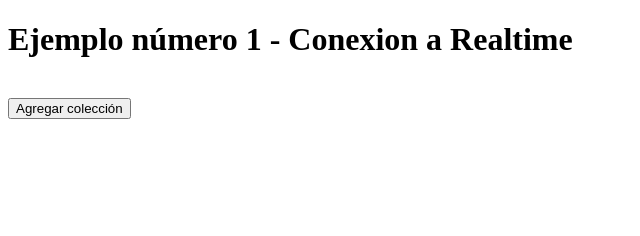
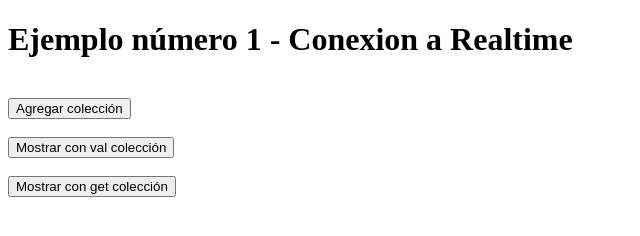
Before and after one commit to arturobl00/unidad3firebase, a plain HTML site: page index.html in a window 1280 px wide. Shown: the whole page, without its empty margins (0-640 px from the left). Drawn offline with Linux system fonts and the light colour scheme; no server answers.

Commit message:
Actualizacion

```diff
--- a/app.js
+++ b/app.js
@@ -17,17 +17,37 @@
   // Variable para comunuicarme con mi html
   var app = document.getElementById('app');
 
+  // ejemplo de innerHTML app.innerHTML = '<p>Hola que hay</p>';
+
   // Consumir datos de Realtime
+
   /*var coleccion = firebase.database().ref().child('mensaje');
   coleccion.on('value', (snaphot) => {
       console.log(snaphot.val())
   });*/
 
-  var coleccion = basedatos.ref().child('saludo');
-  coleccion.on('value', (snapshot) => {
-    console.log(snapshot.val());
-    app.innerText = snapshot.val();
-  });
+  function readval(){
+    var coleccion = basedatos.ref().child('users/username/');
+      coleccion.on('value', (snapshot) => {
+      console.log(snapshot.val());
+      app.innerText = 'Resultado de coleccion users/username: ' + snapshot.val();
+    });
+  }
+
+  function readget(){
+      basedatos.ref('users').child('username').get().then(function(snapshot) {
+      if (snapshot.exists()) {
+        console.log(snapshot.val());
+        app.innerText = 'Resultado de coleccion users/username: ' + snapshot.val();
+      }
+      else {
+        console.log("No data available");
+        app.innerText = 'No data available';
+      }
+    }).catch(function(error) {
+      console.error(error);
+    });
+  }
 
 
   //Agregar colección a base de datos
@@ -36,4 +56,5 @@
       username: "arturobl00",
       email: "4rthurbl00@gmail.com",
     });
+    console.log("Agregar datos");
   }
--- a/index.html
+++ b/index.html
@@ -16,7 +16,12 @@
     </div>
     <br/>
     <button onclick="writecollection()">Agregar colección</button>
-
+    <br/>
+    <br/>
+    <button onclick="readval()">Mostrar con val colección</button>
+    <br/>
+    <br/>
+    <button onclick="readget()">Mostrar con get colección</button>
     <script src="app.js"></script>
 </body>
 </html>
```
